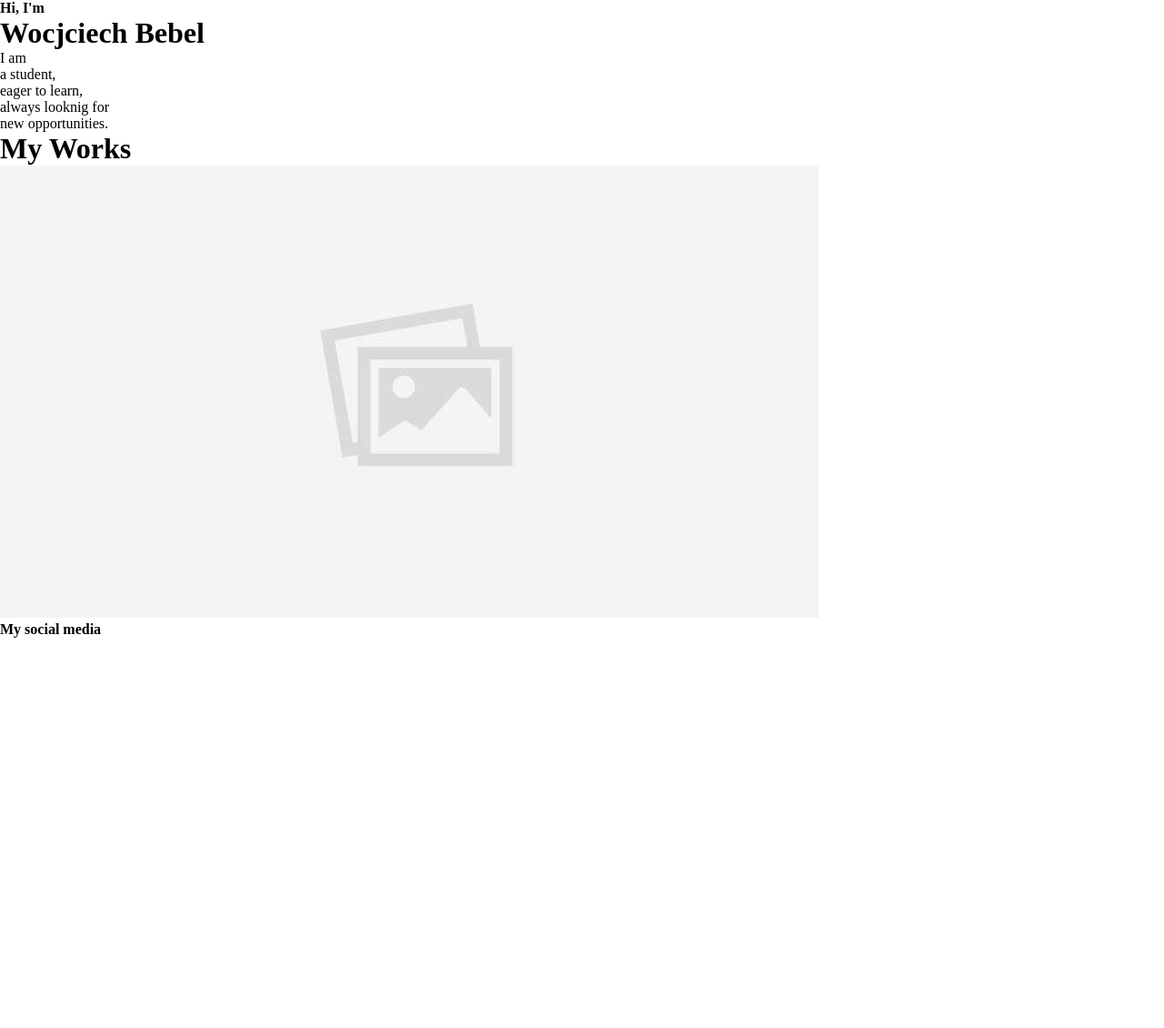
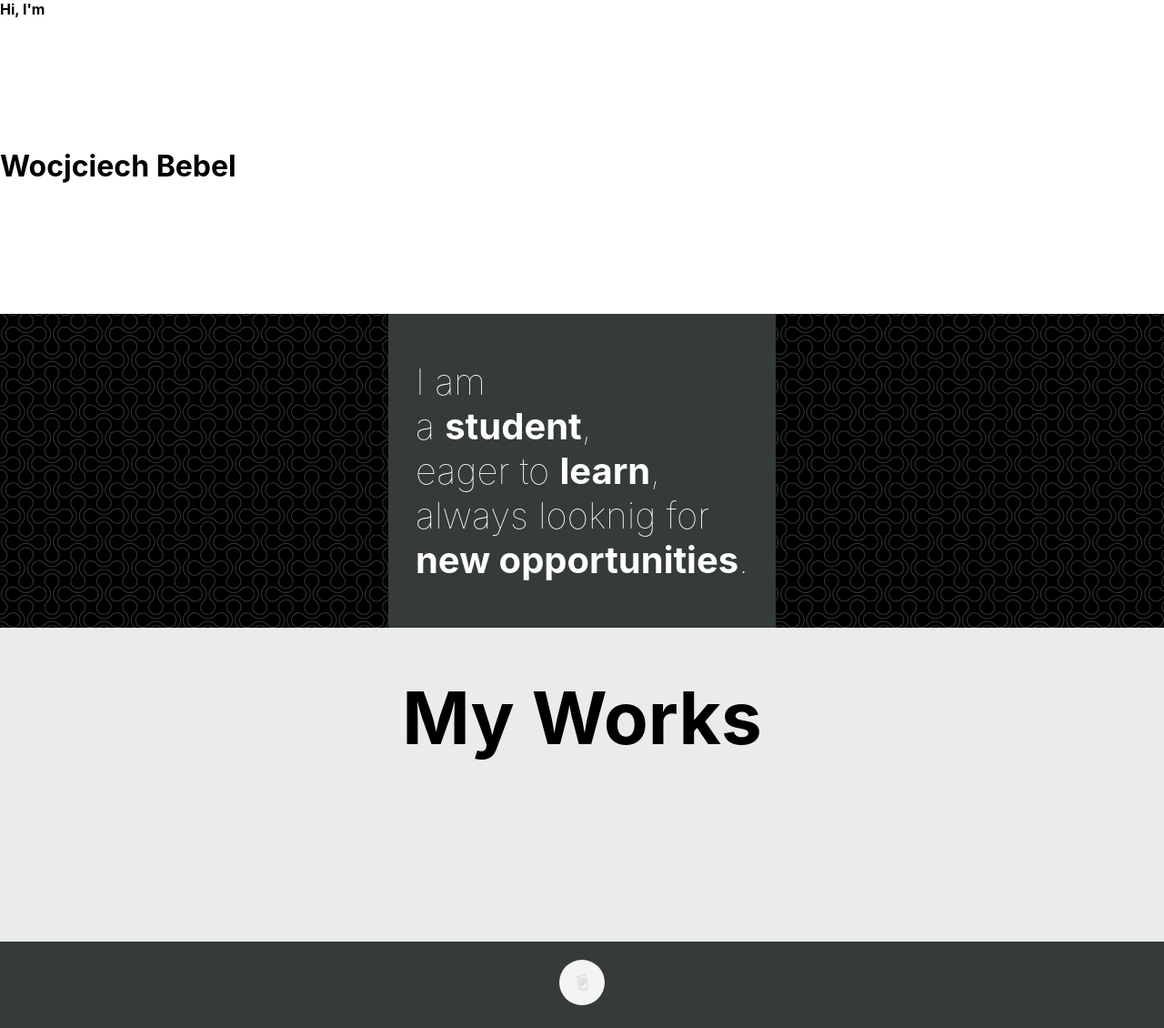
Before and after one commit to Verglass/Profile, a plain HTML site: page index.html in a window 1280 px wide. Shown: the top 1130 px of the page at 91% size. Before the commit the page ends 800 px from the top, so only its background shows below. Drawn offline with Linux system fonts and the light colour scheme.

Commit message:
css basics

```diff
--- a/index.html
+++ b/index.html
@@ -9,14 +9,14 @@
     <title>Verglass - profile</title>
 </head>
 <body>
-    <header>
+    <main>
         <div class="title-section">
             <h4>Hi, I'm</h4>
             <h1>Wocjciech Bebel</h1>
         </div>
-    </header>
-    <main>
         <div class="about-section">
+            <div class="about-img"></div>
+            <div class="about-content">
                 <p>
                     I am <br>
                     a <secton class="bold">student</secton>,<br>
@@ -24,6 +24,8 @@
                     always looknig for<br>
                     <secton class="bold">new opportunities</secton>.
                 </p>
+            </div>
+            <div class="about-img"></div>
         </div>
         <div class="portfolio-section">
             <h1>My Works</h1>
@@ -34,7 +36,7 @@
     </main>
     <footer>
         <div class="contact-section">
-            <img src="media/placeholder.jpg" alt="github-icon">
+            <a href="#"><img class="contact-icon" src="media/placeholder.jpg" alt="github-icon"></a>
             <h4>My social media</h4>
         </div>
     </footer>
--- a/style.css
+++ b/style.css
@@ -4,28 +4,83 @@
   padding: 0;
 }
 
+:root {
+  --clr-primary: #353a3a;
+  --clr-secondary: #ffffff;
+  --clr-tetriary: rgba(53, 58, 58, 0.1);
+}
+
 body {
+  font-family: -apple-system, BlinkMacSystemFont, "Segoe UI", Roboto, Oxygen,
+    Ubuntu, Cantarell, "Open Sans", "Helvetica Neue", sans-serif;
 }
 
 main {
+  display: grid;
+  grid-template-rows: 1fr 1fr 1fr;
 }
 
 /* title */
 
 .title-section {
+  display: grid;
 }
 
 /* about */
 
 .about-section {
+  background-image: url("media/double-bubble-dark.png");
+  color: var(--clr-secondary);
+  font-size: 40px;
+  display: grid;
+  align-items: center;
+  justify-items: center;
+  grid-template-columns: auto auto auto;
+  font-weight: lighter;
+}
+
+.bold {
+  font-weight: bold;
+}
+
+.about-content {
+  background-color: var(--clr-primary);
+  margin: 0;
+  padding: 50px 30px;
 }
 
 /* portfolio */
 
+.portfolio-section {
+  background-color: var(--clr-tetriary);
+  display: grid;
+  justify-content: center;
+  padding: 50px 0;
+  font-size: 40px;
+  font-weight: bold;
+}
+
 /* contact */
 
+.contact-section {
+  background-color: var(--clr-primary);
+  color: var(--clr-secondary);
+  bottom: 0;
+  left: 0;
+  right: 0;
+  height: 150px;
+  padding: 20px;
+  display: grid;
+  justify-content: center;
+  justify-items: center;
+}
+
+.contact-section h4 {
+  font-weight: lighter;
+}
+
 .contact-icon {
-  height: 130px;
-  width: 130px;
+  height: 50px;
+  width: 50px;
   border-radius: 50%;
 }
```
Lines whose indentation alone changed are shown as unchanged.
